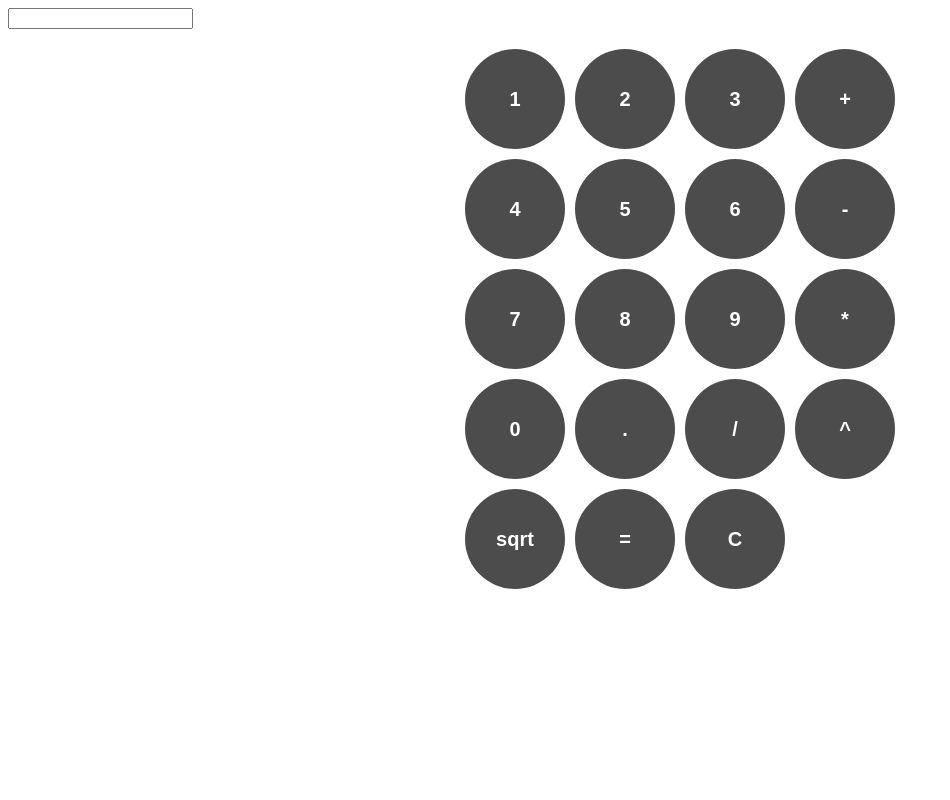
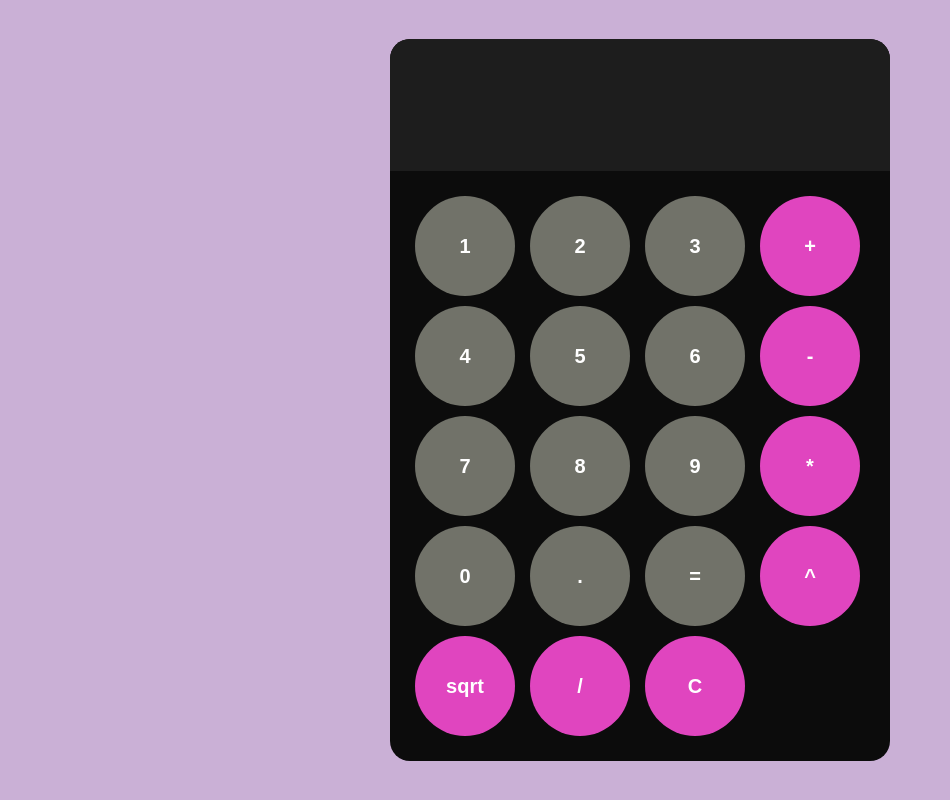
Before and after one commit to luyandaaaa/_Calculator-, a plain HTML site: page index.html in a window 1280 px wide. Shown: the whole page, without its empty margins (0-950 px from the left). Drawn offline with Linux system fonts and the light colour scheme.

Commit message:
added class on the operator buttons removed other buttons and updated styling

```diff
--- a/index.html
+++ b/index.html
@@ -13,22 +13,23 @@
             <button Onclick()="appendToDisplay(1)" >1</button>
             <button Onclick()="appendToDisplay(2)" >2</button>
             <button Onclick()="appendToDisplay(3)" >3</button>
-            <button Onclick()="appendToDisplay('+')" >+</button>
+            <button Onclick()="appendToDisplay('+')" class="operator-btn">+</button>
             <button Onclick()="appendToDisplay(4)" >4</button>
             <button Onclick()="appendToDisplay(5)" >5</button>
             <button Onclick()="appendToDisplay(6)" >6</button>
-            <button Onclick()="appendToDisplay('-')" >-</button>
+            <button Onclick()="appendToDisplay('-')" class="operator-btn" >-</button>
             <button Onclick()="appendToDisplay(7)" >7</button>
             <button Onclick()="appendToDisplay(8)" >8</button>
             <button Onclick()="appendToDisplay(9)" >9</button>
-            <button Onclick()="appendToDisplay('*')" >*</button>
+            <button Onclick()="appendToDisplay('*')" class="operator-btn">*</button>
             <button Onclick()="appendToDisplay(0)" >0</button>
             <button Onclick()="appendToDisplay('.')" >.</button>
-            <button Onclick()="appendToDisplay('/')" >/</button>
-            <button Onclick()="appendToDisplay('**')" >^</button>
-            <button Onclick()="appendToDisplay('sqrt(')" >sqrt</button>
             <button Onclick()="calculate()" >=</button>
-            <button Onclick()="clearDisplay()" >C</button>
+            <button Onclick()="appendToDisplay('**')" class="operator-btn">^</button>
+            <button Onclick()="appendToDisplay('sqrt(')" class="operator-btn">sqrt</button>
+
+            <button Onclick()="appendToDisplay('/')" class="operator-btn">/</button>
+            <button Onclick()="clearDisplay()" class="operator-btn" >C</button>
         </div>
 
     </div>
--- a/style.css
+++ b/style.css
@@ -1,9 +1,26 @@
+body{
+    margin: 0;
+    justify-content: center;
+    align-items: center;
+    display: flex;
+    height: 100vh;
+    background-color: rgb(202, 176, 214);
+}
+
+#calculator{
+   background-color: rgb(12, 12, 12);
+   font-family: 'Courier New', Courier, monospace;
+   overflow: hidden;
+   border-radius: 20px;
+   max-width: 500px;
+}
+
 button {
     width: 100px;
     height: 100px;
     border-radius: 50px;
     border: none;
-    background-color: rgb(77, 76, 76);
+    background-color: rgb(113, 114, 105);
     color: white;
     font-size: 20px;
     font-weight: bold;
@@ -13,6 +30,33 @@ button {
     display: grid;
     grid-template-columns: repeat(4, 1fr);
     gap: 10px;
-    margin: 20px auto;
-    width: 350px;
+    padding: 25px;
+
 }
+#display{
+    width: 100%;
+    padding: 20px;
+    font-size: 5rem;
+    text-align: left;
+    background-color: rgb(29, 29, 29);
+    border: none;
+
+}
+
+button:hover {
+    background-color: rgb(212, 194, 194);
+}
+button:active {
+    background-color: rgb(229, 190, 236);
+
+}
+
+.operator-btn{
+    background-color: rgb(224, 69, 191);
+}
+.operator-btn:hover{
+    background-color: rgb(204, 165, 219);
+}
+.operator-btn:active{
+    background-color: rgb(229, 190, 236);
+}
```
